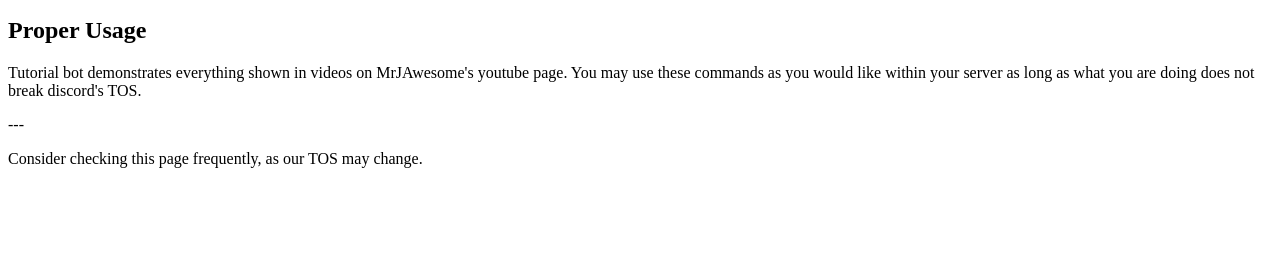
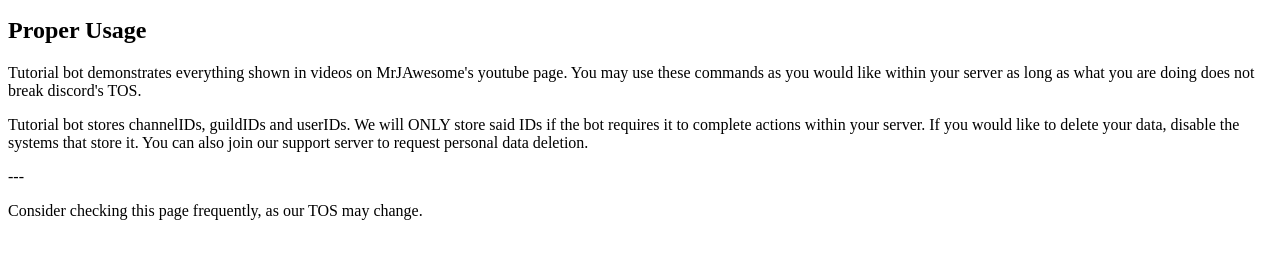
Before and after one commit to gansalt/GansEconomyTOS.github.io, a plain HTML site: page index.html in a window 1280 px wide. Shown: the part 101-360 px from the top of the page. Drawn offline with Linux system fonts and the light colour scheme.

Commit message:
Update index.html

```diff
--- a/index.html
+++ b/index.html
@@ -14,6 +14,7 @@
 
     <h2>Proper Usage</h2>
     <p>Tutorial bot demonstrates everything shown in videos on MrJAwesome's youtube page.  You may use these commands as you would like within your server as long as what you are doing does not break discord's TOS.</p>
+    <p>Tutorial bot stores channelIDs, guildIDs and userIDs. We will ONLY store said IDs if the bot requires it to complete actions within your server.  If you would like to delete your data, disable the systems that store it.  You can also join our support server to request personal data deletion.</p>
     <p>---</p>
     <footer>Consider checking this page frequently, as our TOS may change.</footer>
 </body>
```
